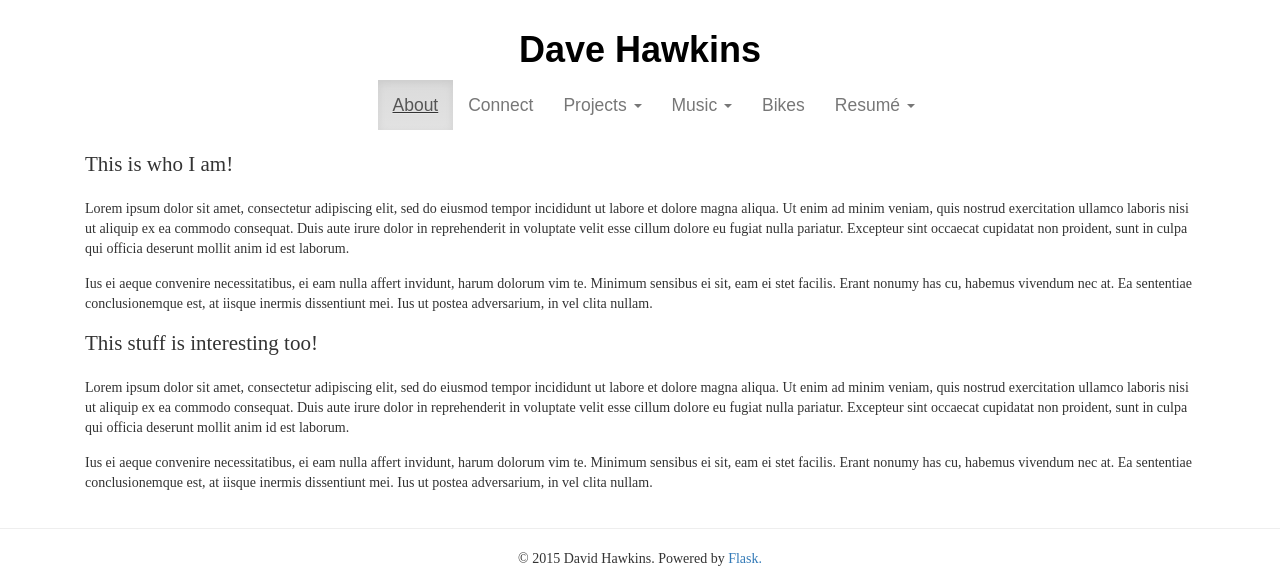
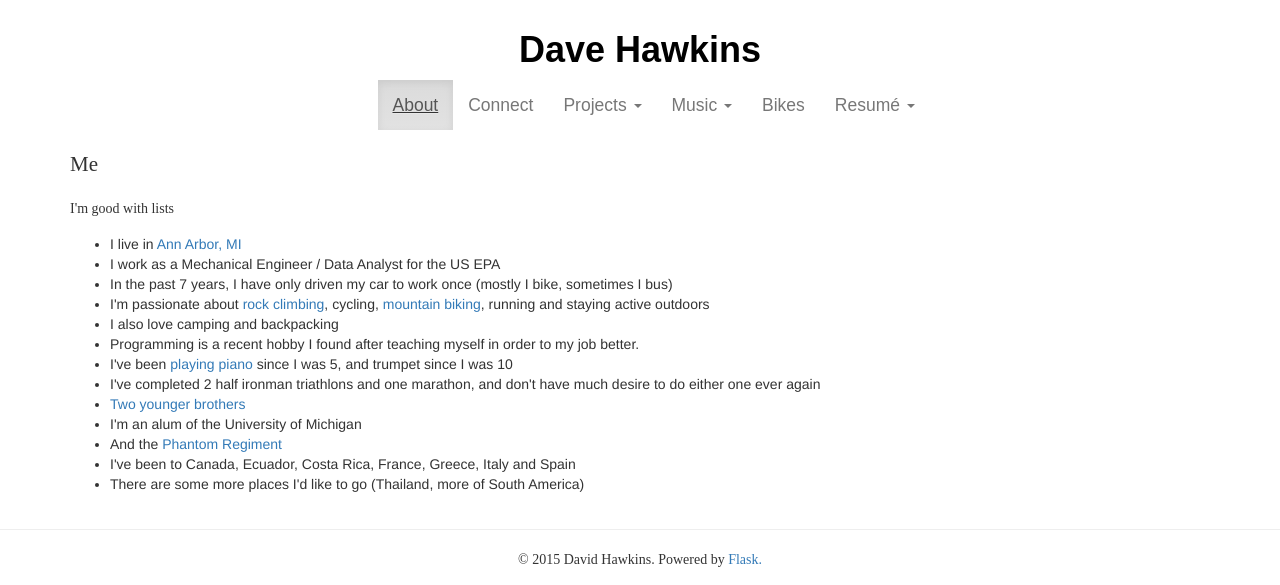
Before and after one commit to iamdavehawkins/iamdavehawkins, a Flask app: page / in a window 1280 px wide; the page is wider, and only the part inside the window is pictured. Shown: the part 268-853 px from the top of that part. Run offline with Flask 2, Linux system fonts and the light colour scheme; some libraries are stand-ins or nearby versions; some web fonts are replaced.

Commit message:
added about me and connect pages

```diff
--- a/app/templates/about.html
+++ b/app/templates/about.html
@@ -6,24 +6,29 @@
 {% block body %}
 
 <div class="container">
+  <div class="row">
 	<div class="col-lg-12">
-		<p class="lead basic-info">This is who I am!</p>
+		<p class="lead basic-info">Me</p>
 
-		<p class="basic-info">Lorem ipsum dolor sit amet, consectetur adipiscing elit, sed do eiusmod tempor incididunt ut labore et dolore magna aliqua. Ut enim ad minim veniam, quis nostrud exercitation ullamco laboris nisi ut aliquip ex ea commodo consequat. Duis aute irure dolor in reprehenderit in voluptate velit esse cillum dolore eu fugiat nulla pariatur. Excepteur sint occaecat cupidatat non proident, sunt in culpa qui officia deserunt mollit anim id est laborum.
+		<p class="basic-info">I'm good with lists
+			<ul>
+				<li>I live in <a href="http://www.a2gov.org/Galleries/Home/A2%20photos%20toned-2052.jpg?RenditionId=11">Ann Arbor, MI</a></li>
+				<li>I work as a Mechanical Engineer / Data Analyst for the US EPA</li>
+				<li>In the past 7 years, I have only driven my car to work once (mostly I bike, sometimes I bus)</li>
+				<li>I'm passionate about <a href="https://scontent-lga1-1.xx.fbcdn.net/hphotos-xfp1/v/t1.0-9/10303867_10103902741516533_4951379409415181034_n.jpg?oh=481f725983a7acbe2e1035f75c472943&oe=5627F97B">rock climbing</a>, cycling, <a href="https://scontent-lga1-1.xx.fbcdn.net/hphotos-xaf1/v/t1.0-9/392618_10101092271530913_414407075_n.jpg?oh=8bc8647e960b57e09016f87401396a52&oe=563353F7">mountain biking</a>, running and staying active outdoors</li>
+				<li>I also love camping and backpacking</li>
+				<li>Programming is a recent hobby I found after teaching myself in order to my job better.</li>
+				<li>I've been <a href="https://scontent-lga1-1.xx.fbcdn.net/hphotos-xaf1/v/t1.0-9/182442_192505714103171_7214952_n.jpg?oh=fb61ebc7b10b7746331fcf6ececad3b9&oe=55E7C322">playing piano</a> since I was 5, and trumpet since I was 10</li>
+				<li>I've completed 2 half ironman triathlons and one marathon, and don't have much desire to do either one ever again</li>
+				<li><a href="https://scontent-lga1-1.xx.fbcdn.net/hphotos-xfp1/v/t1.0-9/s720x720/19506_10105058667900793_5018091075745658229_n.jpg?oh=484f2377e23ded9700766cf3c85bda6d&oe=55EDE9A9">Two younger brothers</a></li>
+				<li>I'm an alum of the University of Michigan</li>
+				<li>And the <a href="https://scontent-lga1-1.xx.fbcdn.net/hphotos-xap1/v/t1.0-9/1910601_549041384523_5968_n.jpg?oh=edd8a4ab8f0b026f0a0c4321ddc1da0b&oe=55EE7791">Phantom Regiment</a></li>
+				<li>I've been to Canada, Ecuador, Costa Rica, France, Greece, Italy and Spain</li>
+				<li>There are some more places I'd like to go (Thailand, more of South America)</li>
+			</ul>
 		</p>
-
-		<p class="basic-info">Ius ei aeque convenire necessitatibus, ei eam nulla affert invidunt, harum dolorum vim te. Minimum sensibus ei sit, eam ei stet facilis. Erant nonumy has cu, habemus vivendum nec at. Ea sententiae conclusionemque est, at iisque inermis dissentiunt mei. Ius ut postea adversarium, in vel clita nullam.
-		</p>
-
-		<p class="lead basic-info"> This stuff is interesting too! </p>
-
-		<p class="basic-info">Lorem ipsum dolor sit amet, consectetur adipiscing elit, sed do eiusmod tempor incididunt ut labore et dolore magna aliqua. Ut enim ad minim veniam, quis nostrud exercitation ullamco laboris nisi ut aliquip ex ea commodo consequat. Duis aute irure dolor in reprehenderit in voluptate velit esse cillum dolore eu fugiat nulla pariatur. Excepteur sint occaecat cupidatat non proident, sunt in culpa qui officia deserunt mollit anim id est laborum.
-		</p>
-
-		<p class="basic-info">Ius ei aeque convenire necessitatibus, ei eam nulla affert invidunt, harum dolorum vim te. Minimum sensibus ei sit, eam ei stet facilis. Erant nonumy has cu, habemus vivendum nec at. Ea sententiae conclusionemque est, at iisque inermis dissentiunt mei. Ius ut postea adversarium, in vel clita nullam.
-		</p>
-
 	</div>
+  </div>
 </div>
 
 {% endblock body %}
--- a/app/views.py
+++ b/app/views.py
@@ -8,6 +8,10 @@ from app.models import Bike
 @app.route('/home')
 def about():
     return render_template('about.html')
+
+@app.route('/connect')
+def connect():
+	return render_template('connect.html')
 
 @app.route('/projects/bottlecapmichigan')
 def projects_bottlecapmichigan():
@@ -20,7 +24,6 @@ def projects_thiswebsite():
 @app.route('/music/weddings')
 def music_weddings():
 	return render_template('comingsoon.html')
-
 
 @app.route('/music/thefinerthings')
 def music_tft():
--- a/run.py
+++ b/run.py
@@ -2,4 +2,4 @@
 from app import *
 
 if __name__ == '__main__':
-    app.run(debug=True)
+    app.run(host="0.0.0.0", debug=False)
```
Also changed, not shown: app/templates/connect.html (added, +52 -0 lines).
